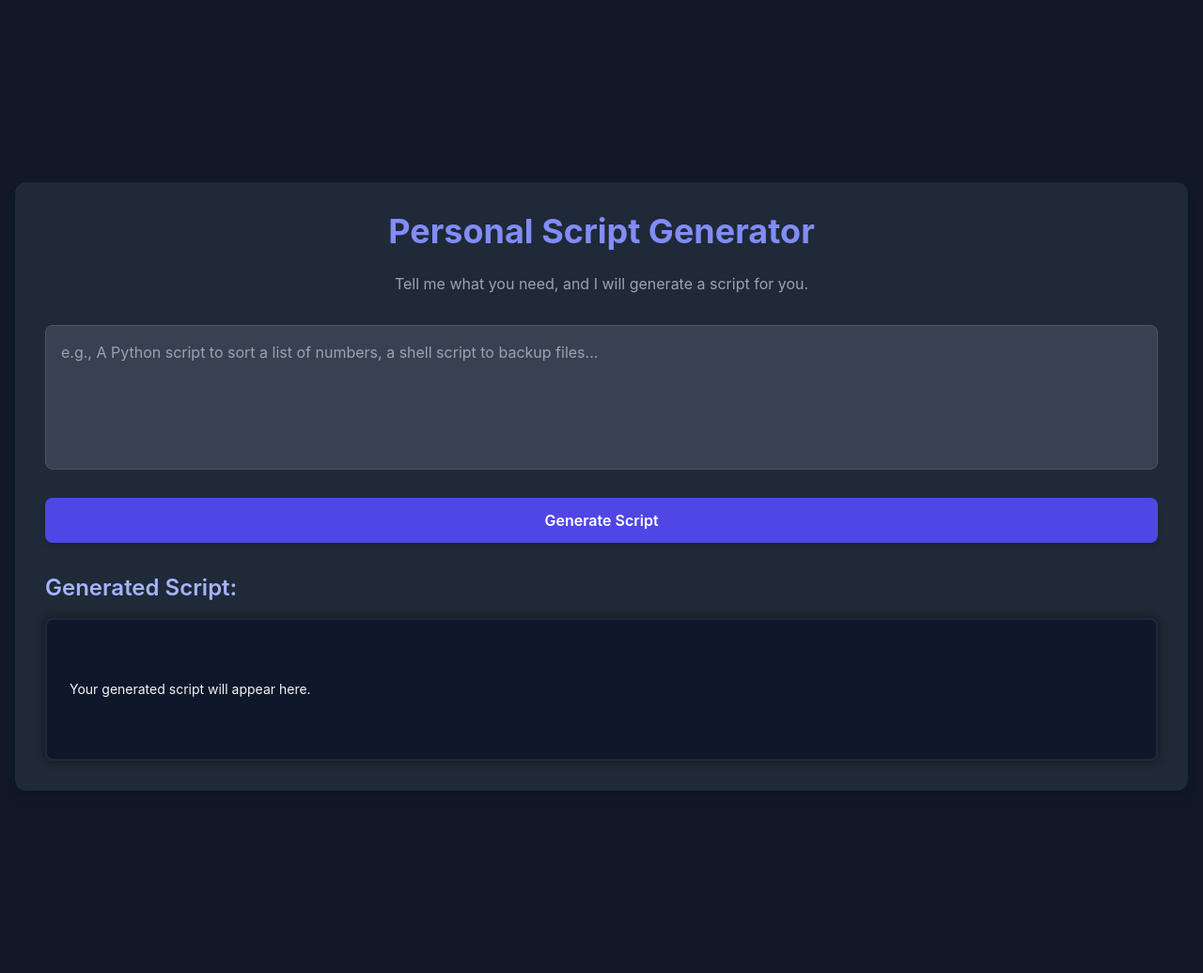
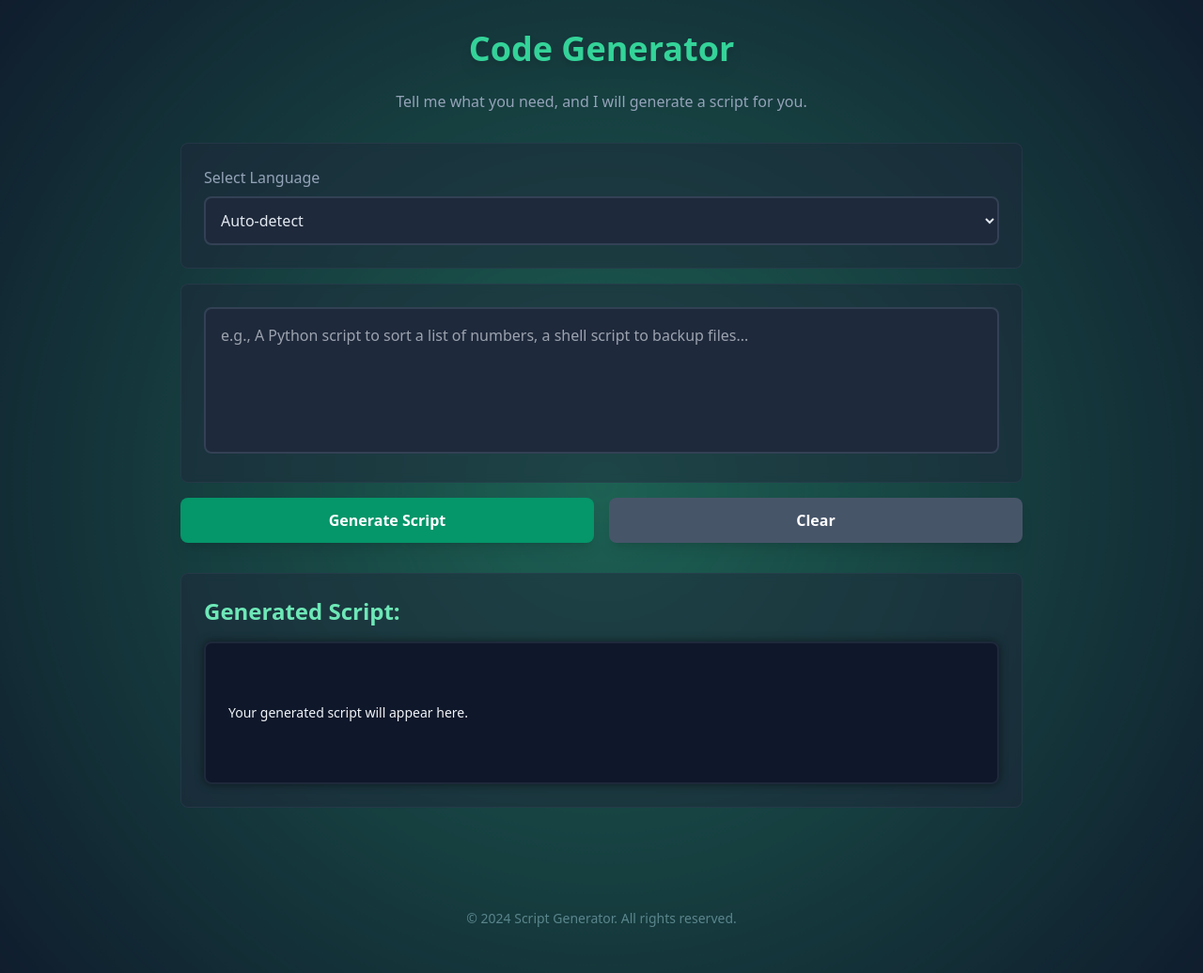
Before and after one commit to Brainnext/gemini-script-generator, a Flask app: page / in a window 1280 px wide. Shown: the whole page at 94% size. Run offline with Flask 3, Linux system fonts and the light colour scheme; some libraries are stand-ins or nearby versions.

Commit message:
Enhance UI by adding language selection dropdown and improving layout elements

```diff
--- a/templates/index.html
+++ b/templates/index.html
@@ -4,41 +4,77 @@
     <meta charset="UTF-8">
     <meta name="viewport" content="width=device-width, initial-scale=1.0">
     <title>Personal Script Generator</title>
-    <!-- Tailwind CSS is loaded via CDN -->
+    <!-- Include Tailwind CSS via CDN -->
     <script src="https://cdn.tailwindcss.com"></script>
-    <!-- Your custom CSS is loaded here -->
+    <!-- Include Highlight.js for syntax highlighting -->
+    <link rel="stylesheet" href="https://cdnjs.cloudflare.com/ajax/libs/highlight.js/11.8.0/styles/atom-one-dark.min.css">
+    <!-- Use a link tag for the local stylesheet -->
     <link rel="stylesheet" href="{{ url_for('static', filename='style.css') }}">
 </head>
-<body class="bg-gray-900 text-gray-100 flex items-center justify-center min-h-screen p-4">
+<body class="bg-slate-900 text-slate-100 font-sans min-h-screen p-8 flex flex-col">
 
-    <div class="container mx-auto bg-gray-800 p-8 rounded-xl shadow-lg">
-        <h1 class="text-4xl font-bold text-center mb-6 text-indigo-400">Personal Script Generator</h1>
-        <p class="text-center text-gray-400 mb-8">
+    <!-- New glowing background element -->
+    <div class="glowing-background"></div>
+
+    <!-- Full-page loading overlay -->
+    <div id="loadingOverlay" class="fixed inset-0 flex items-center justify-center z-50 transition-opacity duration-300 opacity-0 pointer-events-none">
+        <div class="loader-spinner"></div>
+    </div>
+
+    <!-- The content is now floating directly on the body background -->
+    <div class="relative z-10 w-full max-w-4xl rounded-2xl mx-auto flex-grow">
+        <h1 class="text-4xl font-bold text-center mb-6 text-emerald-400 drop-shadow-lg">Code Generator</h1>
+        <p class="text-center text-slate-400 mb-8">
             Tell me what you need, and I will generate a script for you.
         </p>
 
-        <div class="mb-6">
-            <textarea id="promptInput" rows="5" placeholder="e.g., A Python script to sort a list of numbers, a shell script to backup files..."
-                class="w-full p-4 rounded-lg bg-gray-700 border border-gray-600 focus:outline-none focus:ring-2 focus:ring-indigo-500 text-gray-200 resize-none transition-colors duration-200"></textarea>
+        <!-- Language selection dropdown -->
+        <div class="mb-4 bg-slate-800/50 p-6 rounded-lg backdrop-blur-sm border border-slate-700/50">
+            <label for="languageSelect" class="block text-slate-400 font-medium mb-2">Select Language</label>
+            <select id="languageSelect" class="w-full p-3 rounded-lg bg-slate-800 border-2 border-slate-700 text-slate-200 focus:outline-none focus:border-emerald-500 transition-colors duration-200">
+                <option value="none">Auto-detect</option>
+                <option value="python">Python</option>
+                <option value="javascript">JavaScript</option>
+                <option value="html">HTML</option>
+                <option value="css">CSS</option>
+                <option value="bash">Shell</option>
+                <option value="json">JSON</option>
+                <option value="markdown">Markdown</option>
+                <option value="java">Java</option>
+                <option value="c++">C++</option>
+            </select>
         </div>
 
-        <button id="generateButton"
-            class="w-full bg-indigo-600 text-white font-semibold py-3 px-6 rounded-lg shadow-md hover:bg-indigo-500 transition-colors duration-200 disabled:opacity-50 disabled:cursor-not-allowed">
-            Generate Script
-        </button>
-
-        <div id="loadingIndicator" class="mt-4 text-center text-indigo-400 font-semibold" style="display: none;">
-            Generating...
+        <div class="mb-4 bg-slate-800/50 p-6 rounded-lg backdrop-blur-sm border border-slate-700/50">
+            <textarea id="promptInput" rows="5" placeholder="e.g., A Python script to sort a list of numbers, a shell script to backup files..."
+                class="w-full p-4 rounded-lg bg-slate-800 border-2 border-slate-700 focus:outline-none focus:border-emerald-500 text-slate-200 resize-none transition-colors duration-200"></textarea>
         </div>
 
-        <div id="responseContainer" class="mt-8">
-            <h2 class="text-2xl font-semibold mb-4 text-indigo-300">Generated Script:</h2>
+        <div class="flex flex-col sm:flex-row gap-4 mb-8">
+            <button id="generateButton"
+                class="w-full bg-emerald-600 text-white font-semibold py-3 px-6 rounded-lg shadow-lg hover:bg-emerald-500 transition-transform transform hover:scale-105 disabled:opacity-50 disabled:cursor-not-allowed">
+                Generate Script
+            </button>
+            <button id="clearButton"
+                class="w-full bg-slate-600 text-white font-semibold py-3 px-6 rounded-lg shadow-lg hover:bg-slate-500 transition-transform transform hover:scale-105">
+                Clear
+            </button>
+        </div>
+
+        <div id="responseContainer" class="mt-8 relative bg-slate-800/50 p-6 rounded-lg backdrop-blur-sm border border-slate-700/50">
+            <h2 class="text-2xl font-semibold mb-4 text-emerald-300">Generated Script:</h2>
+            <button id="copyButton" class="copy-button absolute top-0 right-0 m-4 px-4 py-2 bg-emerald-500 text-white text-xs font-bold rounded-full shadow-lg hover:bg-emerald-400 transition-colors duration-200" style="display: none;">Copy</button>
             <div id="responseBox" class="response-box rounded-lg whitespace-pre-wrap overflow-x-auto text-sm">
                 <p>Your generated script will appear here.</p>
             </div>
         </div>
     </div>
 
+    <footer class="text-center text-slate-500 text-sm mt-12 mb-4">
+        <p>&copy; 2024 Script Generator. All rights reserved.</p>
+    </footer>
+
+    <script src="https://cdnjs.cloudflare.com/ajax/libs/highlight.js/11.8.0/highlight.min.js"></script>
     <script src="{{ url_for('static', filename='script.js') }}"></script>
 </body>
 </html>
```
